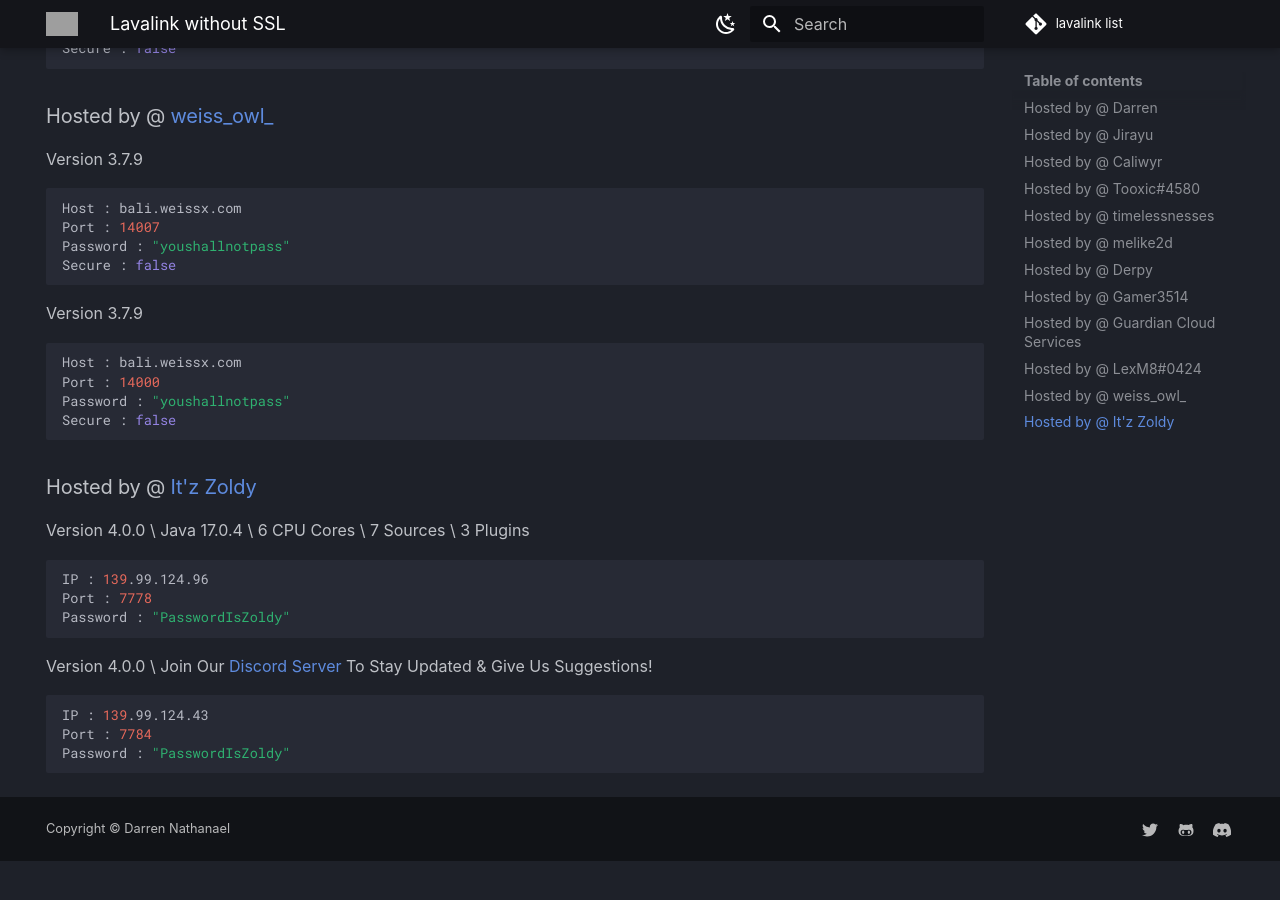
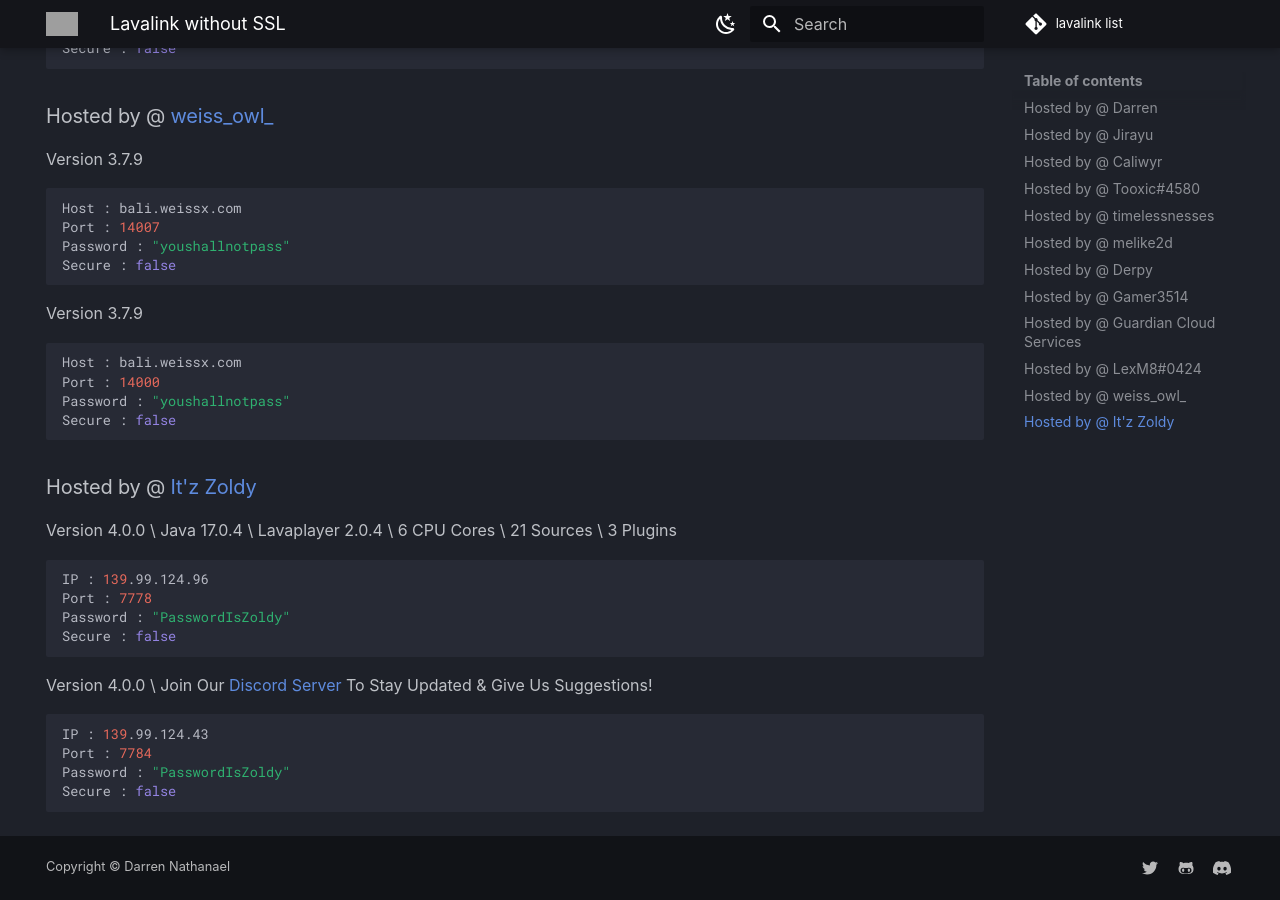
Before and after one commit to DarrenOfficial/lavalink-list, an MkDocs documentation site: the page built from docs/NoSSL/lavalink-without-ssl.md, in a window 1280 px wide and 900 px high, scrolled down 2920 px. Built offline with MkDocs 1.6.1 and Material for MkDocs 9.7.7, drawn with Linux system fonts in a browser that asks for light colours; comment, search, counter and statistics services are not loaded; a style sheet for code colours, icons or effects is not loaded; before the commit the page ends 3781 px from its top, so only the background shows below that; grey boxes are pictures that could not be loaded.

Commit message:
Updated Source & Added Secure! (#415)
* Updated Source!

* Update lavalink-without-ssl.md

* Update lavalink-without-ssl.md

````diff
--- a/docs/NoSSL/lavalink-without-ssl.md
+++ b/docs/NoSSL/lavalink-without-ssl.md
@@ -148,11 +148,12 @@ Secure : false
 ```
 
 ### Hosted by @ [It'z Zoldy](https://discord.gg/CUT7JpK9HF)
-Version 4.0.0 \ Java 17.0.4 \ 6 CPU Cores \ 7 Sources \ 3 Plugins
+Version 4.0.0 \ Java 17.0.4 \ Lavaplayer 2.0.4 \ 6 CPU Cores \ 21 Sources \ 3 Plugins
 ```bash
 IP : 139.99.124.96
 Port : 7778
 Password : "PasswordIsZoldy"
+Secure : false
 ```
 
 Version 4.0.0 \ Join Our [Discord Server](https://discord.gg/CUT7JpK9HF) To Stay Updated & Give Us Suggestions!
@@ -160,4 +161,5 @@ Version 4.0.0 \ Join Our [Discord Server](https://discord.gg/CUT7JpK9HF) To Stay
 IP : 139.99.124.43
 Port : 7784
 Password : "PasswordIsZoldy"
+Secure : false
 ```
````
